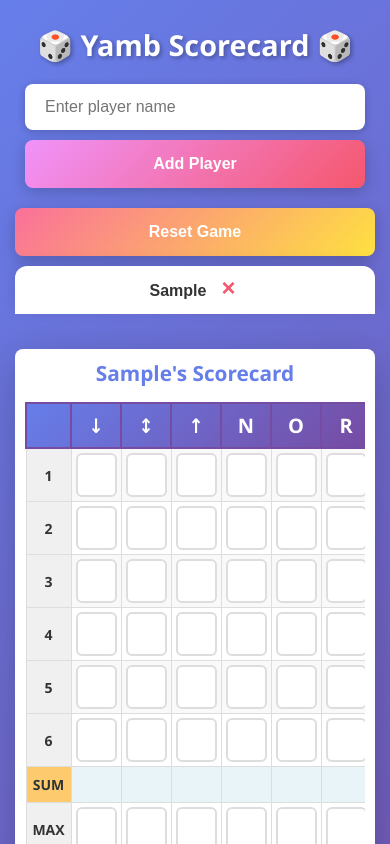
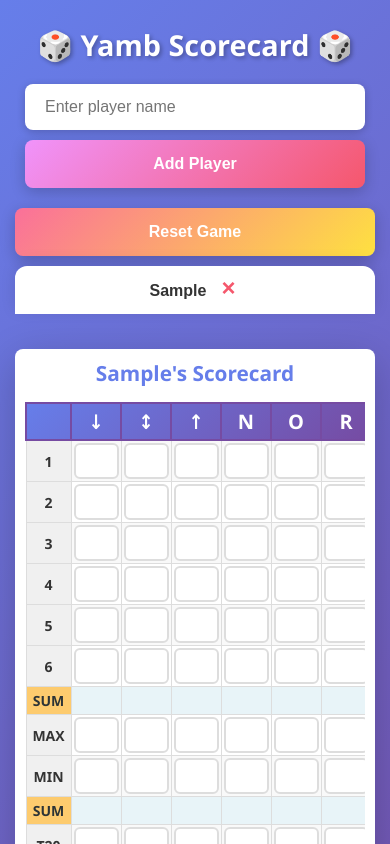
Before and after one commit to gligorisaev/YAMB, a React (Create React App) app in the folder YAMB/: page / in a window 390 px wide. Both pictures are taken after typing "Sample" into the empty fields and a click on the button "Add Player". Shown: the top 844 px of the page. Built offline with nearby package versions, Linux system fonts and the light colour scheme; the HTML template or start-up script is replaced by a standard one.

Commit message:
Reduce row heights for more compact table

```diff
--- a/YAMB/src/components/Scorecard.css
+++ b/YAMB/src/components/Scorecard.css
@@ -40,7 +40,7 @@ thead {
 }
 
 th {
-  padding: 12px 8px;
+  padding: 8px 6px;
   text-align: center;
   font-weight: bold;
   border: 2px solid #764ba2;
@@ -82,7 +82,7 @@ tbody tr:nth-child(odd):hover {
 }
 
 td {
-  padding: 8px;
+  padding: 4px;
   text-align: center;
   border: 1px solid #ddd;
 }
@@ -109,12 +109,12 @@ td {
 }
 
 .input-cell {
-  padding: 4px;
+  padding: 2px;
 }
 
 .score-input {
   width: 100%;
-  padding: 10px 6px;
+  padding: 6px 4px;
   font-size: 16px;
   text-align: center;
   border: 2px solid #ddd;
@@ -123,7 +123,7 @@ td {
   background: white;
   -webkit-appearance: none;
   appearance: none;
-  min-height: 44px;
+  min-height: 36px;
 }
 
 .score-input:focus {
@@ -228,7 +228,7 @@ td {
   }
 
   th, td {
-    padding: 8px 4px;
+    padding: 4px 2px;
   }
 
   .column-header {
@@ -241,9 +241,9 @@ td {
   }
 
   .score-input {
-    padding: 10px 4px;
+    padding: 6px 2px;
     font-size: 16px;
-    min-height: 44px;
+    min-height: 36px;
   }
 
   .column-symbol {
```
